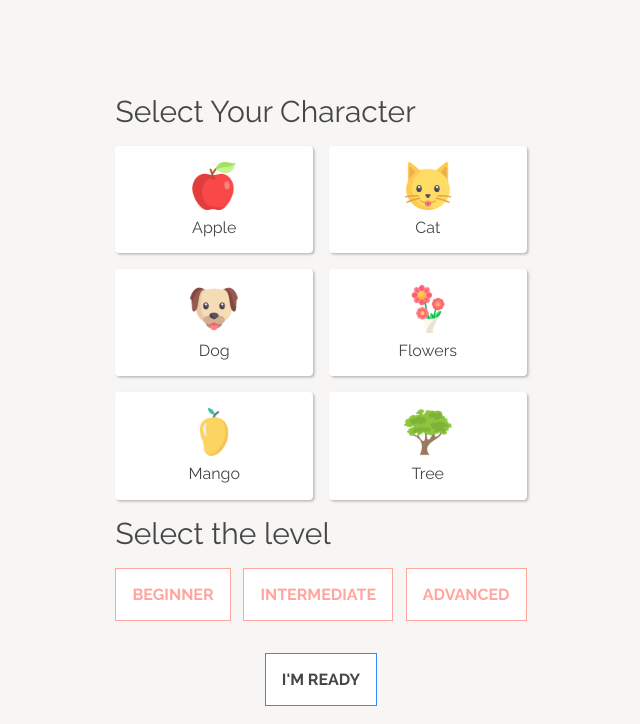
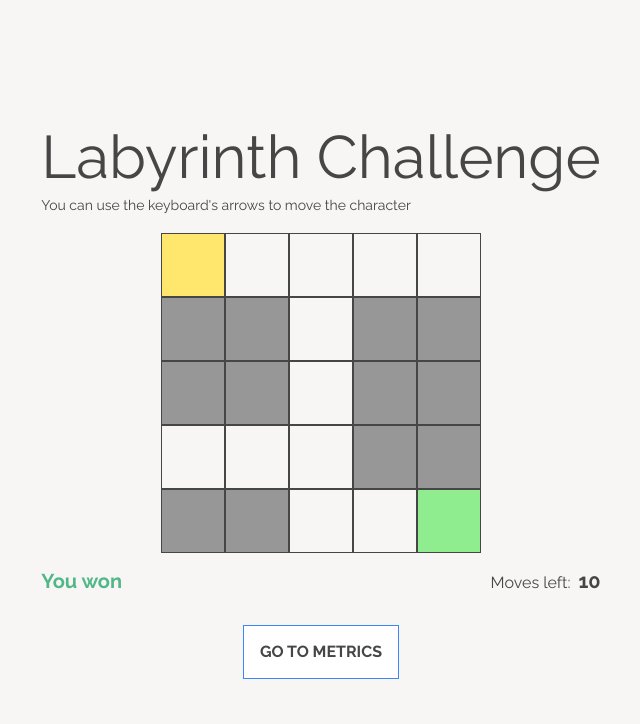
Before and after one commit to henryzarza/labyrinth-challenge, a React (Create React App) app: page / in a window 1280 px wide. Shown: the top 724 px of the page, without its empty margins (319-959 px from the left). Built offline with nearby package versions, Linux system fonts and the light colour scheme.

Commit message:
Draw maze

```diff
--- a/src/config/constants.ts
+++ b/src/config/constants.ts
@@ -36,6 +36,18 @@ export const LEVELS = ['beginner', 'intermediate', 'advanced'];
 
 export const MAZES = {
   BEGINNER: {
+    targetPosition: [4, 4],
+    availableCells: [
+      [0, 0, 0, 0, 0],
+      [1, 1, 0, 1, 1],
+      [1, 1, 0, 1, 1],
+      [0, 0, 0, 1, 1],
+      [1, 1, 0, 0, 0]
+    ],
+    startingPosition: [0, 0],
+    moveLimit: 10
+  },
+  INTERMEDIATE: {
     targetPosition: [6, 9],
     availableCells: [
       [1, 1, 1, 1, 1, 0, 0, 1, 1, 1],
@@ -50,6 +62,6 @@ export const MAZES = {
     ],
     startingPosition: [4, 4],
     moveLimit: 25,
-    cellSize: 30
+    cellSize: '0.5rem'
   }
 };
--- a/src/config/i18n.tsx
+++ b/src/config/i18n.tsx
@@ -16,8 +16,8 @@ i18next.addResources('en', 'main', {
   beginner: 'Beginner',
   intermediate: 'Intermediate',
   advanced: 'Advanced',
-  winTitle: '¡You win 🙌🥳!',
-  loseTitle: 'You lose 😢😩',
+  wonMsg: 'You won',
+  lostMsg: 'You lost',
   score: 'Your scores',
   playAgain: 'Play again',
   selectCharacter: 'Select Your Character',
@@ -25,5 +25,7 @@ i18next.addResources('en', 'main', {
   next: "I'm Ready",
   date: 'Date',
   points: 'Points',
-  metrics: 'Go To Metrics'
+  metrics: 'Go To Metrics',
+  explanationText: "You can use the keyboard's arrows to move the character",
+  movesLeft: 'Moves left:'
 });
--- a/src/css/variables.css
+++ b/src/css/variables.css
@@ -5,8 +5,11 @@
   --dusty-gray: #979797;
   --gallery: #F7F6F4;
   --granny-smith-apple: #90ED8F;
+  --green: #52B788;
+  --kournikova: #FFE66D;
   --mona-lisa: #FFA69E;
   --quick-transition-duration: 200ms;
+  --red: #F00;
   --tara: #D8F3DC;
   --transition-duration: 290ms;
   --transition-function: cubic-bezier(0.79, 0.01, 0.38, 0.99);
--- a/src/solution/Labyrinth/index.tsx
+++ b/src/solution/Labyrinth/index.tsx
@@ -1,33 +1,67 @@
-import React from 'react';
+import React, { useRef, useEffect } from 'react';
 import i18next from 'i18next';
 
 import styles from './styles.module.css';
 
-/** keep, add, change or remove types/props */
-export type Position = [/** row */ number, /** col */ number];
-
 export interface Props {
   goToNextStep: (step: number) => void;
-  /* targetPosition: Position;
-  availableCells: (0 | 1)[][];
-  startingPosition: Position;
-  moveLimit?: number;
-  cellSize?: number;
-  shadow?: boolean;
-  visibleCells?: number; */
+  targetPosition: number[];
+  availableCells: number[][];
+  startingPosition: number[];
+  moveLimit: number;
+  cellSize?: string;
 }
 
 const Labyrinth = (props: Props) => {
+  const boardRef = useRef<HTMLDivElement>(null);
+
+  useEffect(() => {
+    const { current } = boardRef;
+    const { availableCells, targetPosition, startingPosition } = props;
+    if (current) {
+      console.log(boardRef.current);
+      current.style.gridTemplateColumns = `repeat(${availableCells.length}, 1fr)`;
+      current.style.gridTemplateAreas = `repeat(${availableCells[0].length}, 1fr)`;
+      for (let i = 0; i < availableCells.length; i++) {
+        for (let j = 0; j < availableCells[i].length; j++) {
+          const cell = document.createElement('span');
+          cell.className = styles.cell;
+          cell.setAttribute('data-fill', `${availableCells[i][j] === 1}`);
+          if (startingPosition[0] === i && startingPosition[1] === j) {
+            cell.classList.add(styles.start);
+          }
+          if (targetPosition[0] === i && targetPosition[1] === j) {
+            cell.classList.add(styles.target);
+          }
+          current.appendChild(cell);
+        }
+      }
+    }
+    // eslint-disable-next-line react-hooks/exhaustive-deps
+  }, [props.availableCells]);
+
   return (
     <section className={`fadeInRight ${styles.container}`}>
       <h1 className='title'>{i18next.t('main:title')}</h1>
-      <div data-testid='position-ball' className={styles.test}>
-        position ball
+      <small className='medium-text'>{i18next.t('main:explanationText')}</small>
+      <div ref={boardRef} className={styles.board}></div>
+      <div className={styles['info-container']}>
+        <h6 className={`big-bold-text ${styles.win}`} data-testid='win-message'>
+          {i18next.t('main:wonMsg')}
+        </h6>
+        {/* <h6 className={`big-bold-text ${styles.lost}`} data-testid='win-message'>
+          {i18next.t('main:lostMsg')}
+        </h6> */}
+        <h6 className='base-text' data-testid='moves-message'>
+          {i18next.t('main:movesLeft')}
+          <strong className={`big-bold-text ${styles.limit}`}>{props.moveLimit}</strong>
+        </h6>
       </div>
+      {/* <div data-testid='position-ball'>position ball</div>
       <div data-testid='cell'>cell</div>
       <div data-testid='moves-message'>moves message</div>
       <div data-testid='lose-message'>lose message</div>
-      <div data-testid='win-message'>win message</div>
+      <div data-testid='win-message'>win message</div> */}
       <button
         className='base-text fw-bold button'
         type='button'
--- a/src/solution/Labyrinth/styles.module.css
+++ b/src/solution/Labyrinth/styles.module.css
@@ -1,7 +1,51 @@
 .container {
   animation-fill-mode: forwards;
-  border: 1px solid red;
   display: flex;
   flex-direction: column;
   opacity: 0;
 }
+
+.board {
+  display: grid;
+  height: 20rem;
+  margin: 1rem auto 0;
+  position: relative;
+  width: 20rem;
+}
+
+.cell {
+  border: 0.1rem solid var(--cod-gray);
+  height: 100%;
+  width: 100%;
+}
+
+.cell[data-fill='true'] {
+  background-color: var(--dusty-gray);
+}
+
+.target {
+  background-color: var(--granny-smith-apple);
+}
+
+.start {
+  background-color: var(--kournikova);
+}
+
+.info-container {
+  align-items: center;
+  display: flex;
+  justify-content: space-between;
+  margin-top: 1rem;
+}
+
+.limit {
+  margin-left: 0.5rem;
+}
+
+.win {
+  color: var(--green);
+}
+
+.lost {
+  color: var(--red);
+}
--- a/src/solution/index.tsx
+++ b/src/solution/index.tsx
@@ -1,17 +1,26 @@
 import React, { useState } from 'react';
 
-// import { MAZES } from '../config/constants';
+import { MAZES } from '../config/constants';
 import Characters from './Characters';
 import Labyrinth from './Labyrinth';
 import Result from './Result';
 
 function Solution() {
-  const [currentStep, setCurrentStep] = useState(0);
+  const [currentStep, setCurrentStep] = useState(1);
+  const [currentMaze] = useState(MAZES.BEGINNER);
 
   return (
     <main className='main-container'>
       {currentStep === 0 && <Characters goToNextStep={setCurrentStep} />}
-      {currentStep === 1 && <Labyrinth goToNextStep={setCurrentStep} />}
+      {currentStep === 1 && (
+        <Labyrinth
+          startingPosition={currentMaze.startingPosition}
+          targetPosition={currentMaze.targetPosition}
+          availableCells={currentMaze.availableCells}
+          moveLimit={currentMaze.moveLimit}
+          goToNextStep={setCurrentStep}
+        />
+      )}
       {currentStep === 2 && <Result goToNextStep={setCurrentStep} />}
     </main>
   );
```
